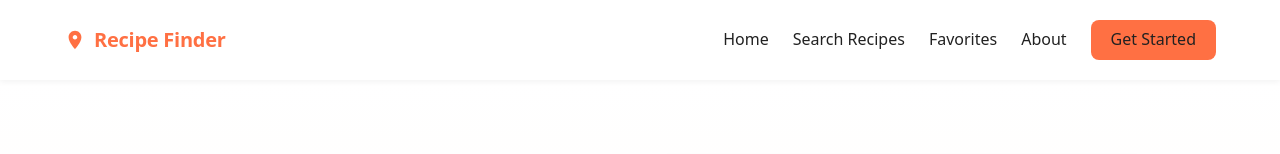
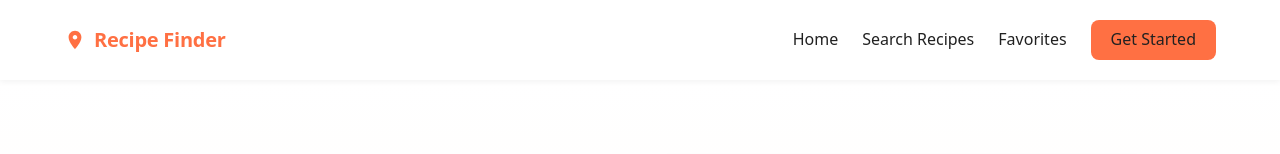
Before and after one commit to 1olusola/recipe-finder, a React (Create React App) app: page / in a window 1280 px wide. Shown: the top 154 px of the page. Built offline with nearby package versions, Linux system fonts and the light colour scheme; no server answers.

Commit message:
Remove About link from Header component

```diff
--- a/src/components/Header/Header.js
+++ b/src/components/Header/Header.js
@@ -10,7 +10,6 @@ export default function Header() {
         <Link to="/">Home</Link>
         <Link to="/search">Search Recipes</Link>
         <Link to="/favorites">Favorites</Link>
-        <Link to="/about">About</Link>
         <Link to="/search" className="btn-primary">
           Get Started
         </Link>
```
